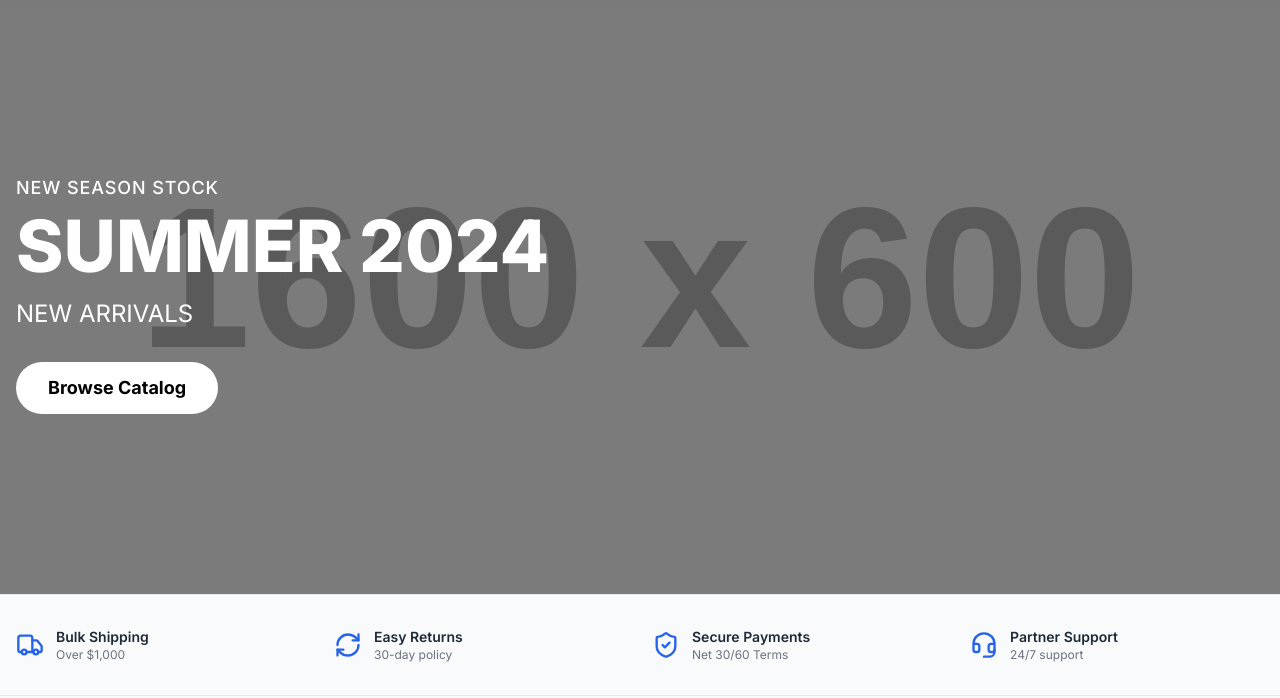
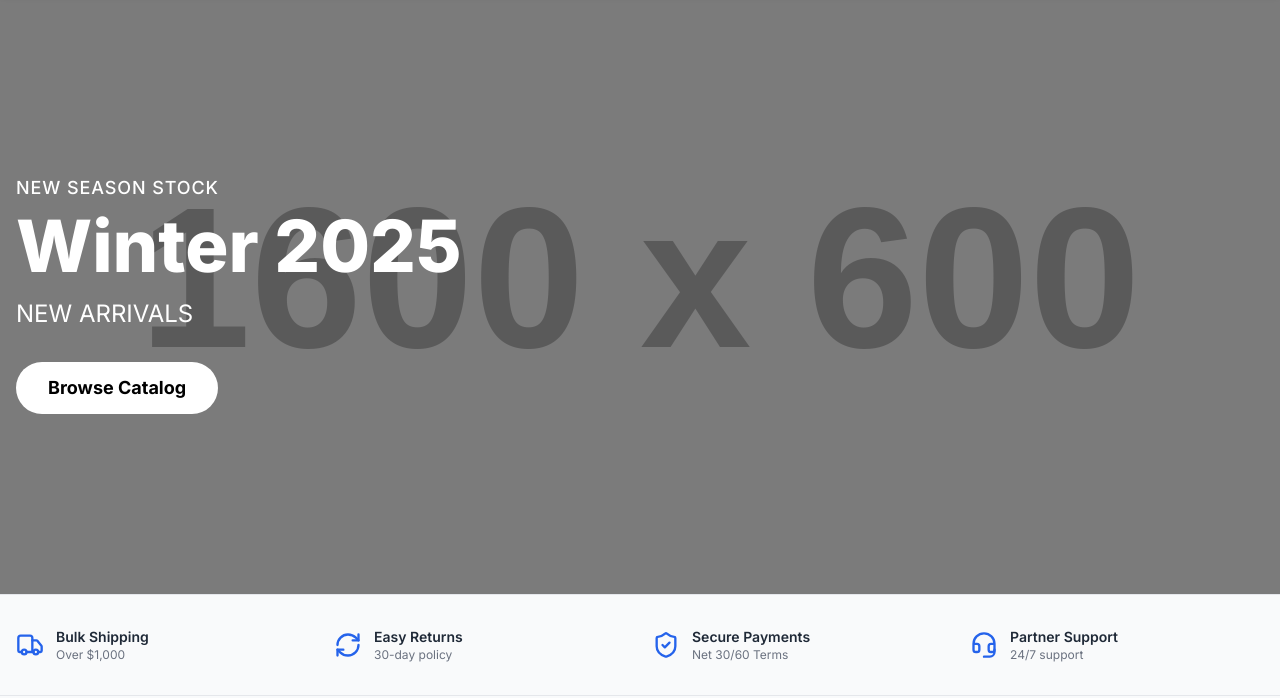
Before and after one commit to Aasim2038/ShoeOn-Mockup, a plain HTML site: page index.html in a window 1280 px wide. Shown: the part 102-800 px from the top of the page. Drawn offline with nearby package versions, Linux system fonts and the light colour scheme; placeholder pictures from the web are drawn by us.

Commit message:
change the name

```diff
--- a/index.html
+++ b/index.html
@@ -130,7 +130,7 @@
             <div class="absolute inset-0 bg-black bg-opacity-40"></div>
             <div class="relative z-10 container mx-auto px-4 h-full flex flex-col justify-center items-center text-center lg:items-start lg:text-left text-white">
                 <span class="text-base lg:text-lg font-medium uppercase tracking-wider mb-2">New Season Stock</span>
-                <h1 class="text-4xl lg:text-7xl font-extrabold mb-4 leading-tight">SUMMER 2024</h1>
+                <h1 class="text-4xl lg:text-7xl font-extrabold mb-4 leading-tight">Winter 2025</h1>
                 <p class="text-lg lg:text-2xl font-light mb-8">NEW ARRIVALS</p>
                 <button class="bg-white text-black font-bold py-3 px-8 rounded-full text-base lg:text-lg hover:bg-gray-200">
                     Browse Catalog
```
